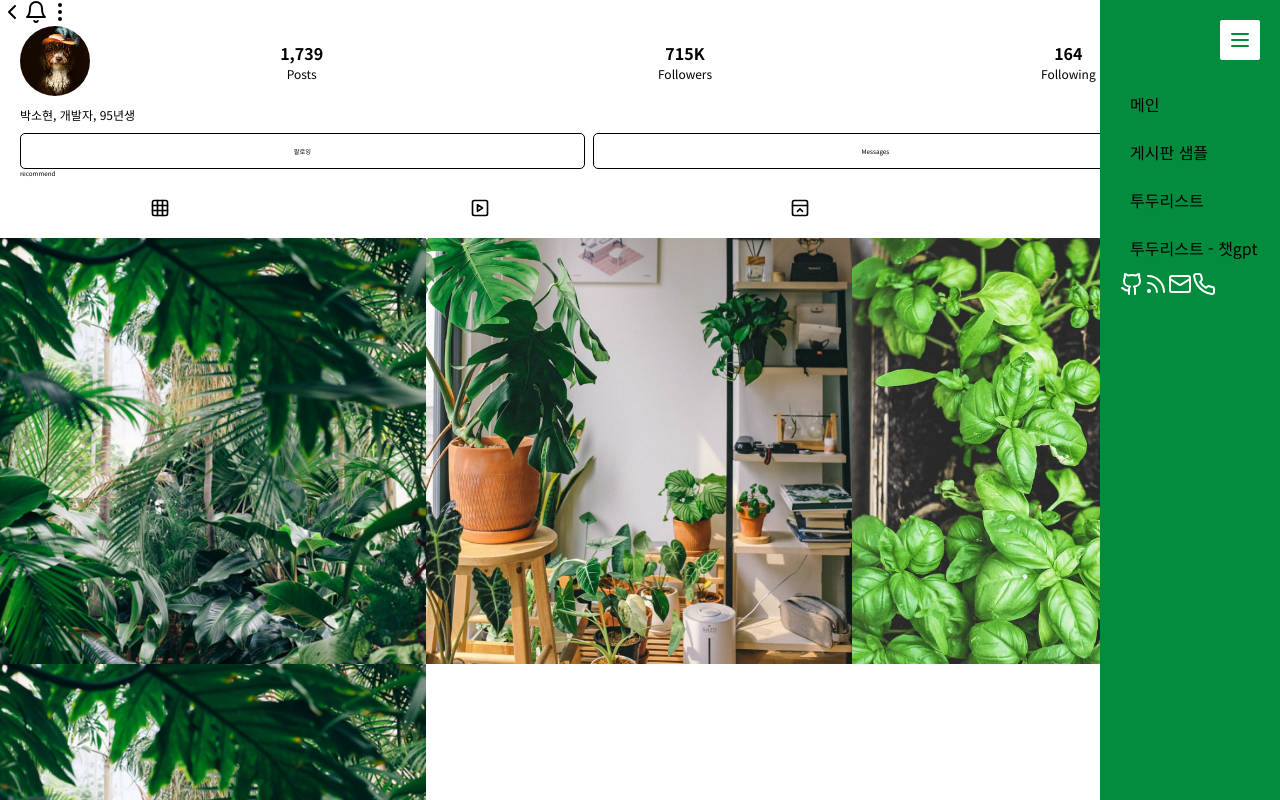
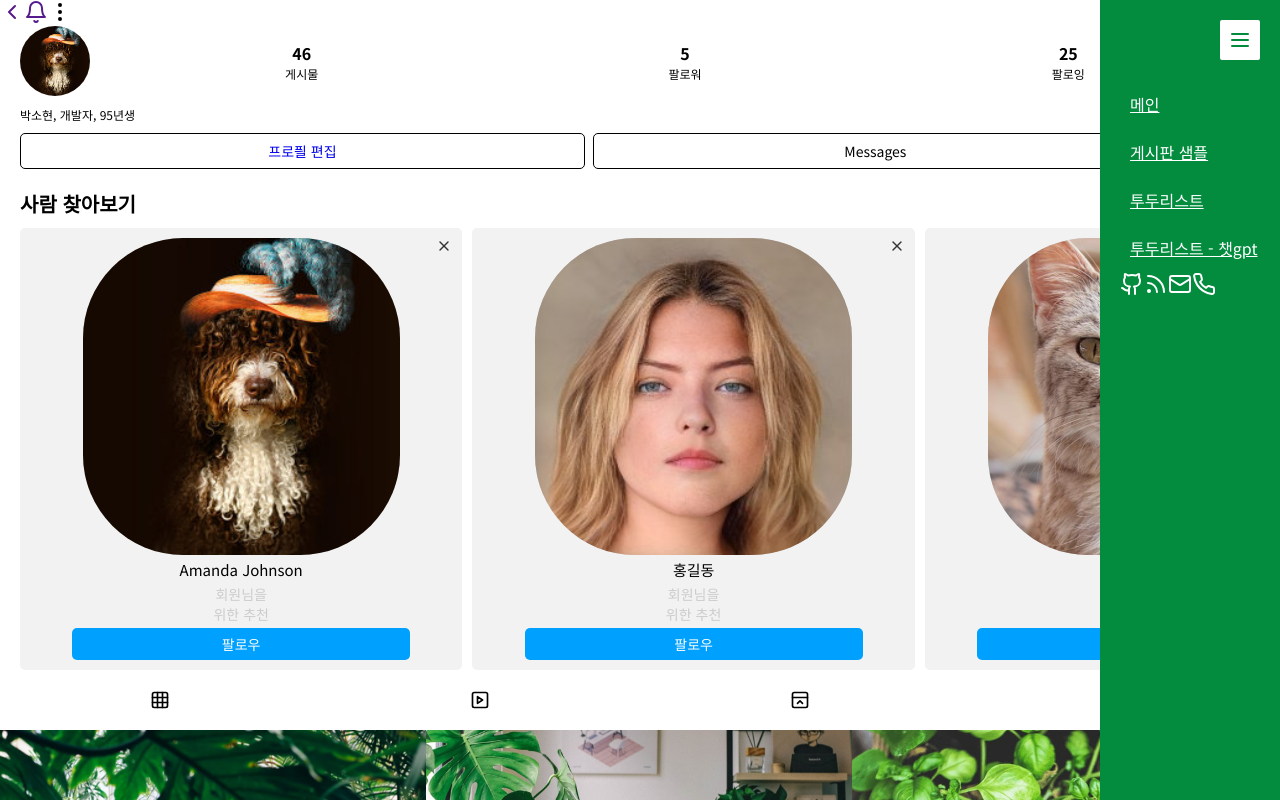
Before and after one commit to 33park/next-sample, a Next.js app in the folder next-basic/: page /user in a window 1280 px wide. Shown: the top 800 px of the page. Built offline with nearby package versions, Linux system fonts and the light colour scheme.

Commit message:
유저 상세페이지 작업

```diff
--- a/next-basic/src/app/component/Modal.tsx
+++ b/next-basic/src/app/component/Modal.tsx
@@ -1,8 +1,11 @@
 "use client";
 import {useSearchParams, usePathname} from "next/navigation";
 import Link from "next/link";
+interface ModalProps {
+    title: string,
+}
 
-export default function Modal({title, children}){
+export default function Modal({title, children}:ModalProps){
     const searchParams = useSearchParams();
     const modal = searchParams.get("modal");
     const pathname = usePathname();
--- a/next-basic/src/app/component/instargram/InnerContent.tsx
+++ b/next-basic/src/app/component/instargram/InnerContent.tsx
@@ -1,39 +1,67 @@
 'use client'
-import React,{useState} from 'react'
+import React,{useEffect, useState} from 'react'
 import Link from "next/link";
-import { Grid3X3, SquarePlay,ContactRound,PanelTopClose,ChevronDown    } from 'lucide-react';
+import { Grid3X3, SquarePlay,ContactRound,PanelTopClose,UserPlus     } from 'lucide-react';
 import { styled } from 'styled-components'
 import { flexBox, DefaultBtn } from '@/style/styles/common'
-import boardData from "api/boardData.js"
-import DropDown from '../button/DropDown';
+import RecommendList from './RecommendList';
+import boardData from "../../../../public/api/boardData"
 
 
 export default function InnerContent() {
+    const [boardItems, setBoardItems] = useState([]);
+    useEffect(() => {
+        setBoardItems(boardData);
+    }, []);
+
+    const [recomSec, setRecomSec] = useState(true);
+
+    const toggleRecommend = ()=>{
+        setRecomSec(recomSec => !recomSec);
+    }
+    const getUserFollow = (name) => {
+        alert(`${name}를 팔로우합니다!`)
+    }
 
     return (
-        <main>
+        <section>
             <ContentHead>
                 <UserProfileTop>
                     <UserProfileIco>
                         <img src="/images/uploaded/Amanda12/_profile.jpg" alt=""/>
                     </UserProfileIco>
                     <UserProfileInfo>
-                        <div><strong>1,739</strong><span>Posts</span></div>
-                        <div><strong>715K</strong><span>Followers</span></div>
-                        <div><strong>164</strong><span>Following</span></div>
+                        <div><strong>46</strong><span>게시물</span></div>
+                        <div><strong>5</strong><span>팔로워</span></div>
+                        <div><strong>25</strong><span>팔로잉</span></div>
                     </UserProfileInfo>
                 </UserProfileTop>
                 <UserProfileIntro>
                     <p>박소현, 개발자, 95년생</p>
                 </UserProfileIntro>
                 <UserUtilSec>
-                    <DropDown btnHeight={'3.6rem'} placeHolderTxt={'팔로잉'} DropDownList={['메세지','환경설정']}/>
+                    <UserUtilBtn $height={'3.6rem'} as="a" href='/'>프로픨 편집</UserUtilBtn>
                     <UserUtilBtn $height={'3.6rem'}>Messages</UserUtilBtn>
-                    <UserUtilBtn $height={'3.6rem'} ><ChevronDown /></UserUtilBtn>
+                    <UserUtilBtn $height={'3.6rem'} onClick={toggleRecommend}><UserPlus  fill={recomSec ? 'white' : 'black'}/></UserUtilBtn>
                 </UserUtilSec>
-                <section>
-                    recommend
-                </section>
+                {recomSec && (
+                    <section>
+                        <RecommendTop>
+                            <h3>사람 찾아보기</h3>
+                            <a href="">모두 보기</a>
+                        </RecommendTop>
+                        <RecommendWrapper>
+                            {boardItems.map((data)=>(
+                                <RecommendList
+                                    key={data.userId}
+                                    userId={data.userId}
+                                    userName={data.userName}
+                                    onUserFollow={() => getUserFollow(data.userName)}
+                                ></RecommendList>
+                            ))}
+                        </RecommendWrapper>
+                    </section>
+                )}
             </ContentHead>
             <TabNavigation>
                 <Link href="/"><Grid3X3/></Link>
@@ -63,7 +91,7 @@ export default function InnerContent() {
                     </div>
                 </li>
             </GalleryTable>
-        </main>
+        </section>
     )
 }
 
@@ -117,6 +145,11 @@ const TabNavigation = styled.nav`
             flex:1;
             height: 6rem;
             ${flexBox({justify:'center', align: 'center'})}
+            &:hover, &:visited, &:link, &:active
+            {
+                color: inherit;
+                text-decoration: none;
+            }
             svg {
                 width: 2rem;
             }
@@ -156,8 +189,33 @@ const UserUtilSec = styled.section`
 
 const UserUtilBtn = styled.button<{ $height: string}>`
     ${props => DefaultBtn({ height: props.$height })};
-
+    font-size: 1.4rem;
+    text-decoration: none;
     svg {
         width: 2rem;
     }
 `
+const RecommendTop = styled.div`
+    ${flexBox({justify: 'space-between'})}
+    padding: 2rem 0 1rem;
+    h3 {
+        font-size: 2rem;
+        font-weight: bold;
+    }
+    a {
+        font-size: 1.6rem;
+        color: #00a0ff;
+        text-decoration: underline;
+    }
+`
+const RecommendWrapper = styled.ul`
+    display: flex;
+    width: 100%;
+    gap:1rem;
+    overflow-y: scroll;
+
+    &::-webkit-scrollbar {
+        width: 0;
+        height: 0;
+    }
+`
--- /dev/null
+++ b/next-basic/src/app/component/instargram/RecommendList.tsx
@@ -0,0 +1,95 @@
+import React from 'react'
+import { X as CloseBtn } from 'lucide-react';
+import { styled } from 'styled-components'
+import { flexBox,offSet, DefaultBtn } from '@/style/styles/common'
+import { theme } from '@/style/styles/theme';
+
+interface ListProps {
+    userId: string;
+    userName: string;
+    onUserFollow: () => void;
+}
+
+export default function RecommendList({userId, userName, onUserFollow}: ListProps): React.JSX.Element {
+    return (
+        <RecomList>
+            <EleCloseBtn><CloseBtn stroke={theme.colors.dark}/></EleCloseBtn>
+            <ProfileThumb>
+                <div>
+                    <img src={`/images/uploaded/${userId}/_profile.jpg`} alt=""/>
+                </div>
+            </ProfileThumb>
+            <UserName>{userName}</UserName>
+            <Recomment>회원님을<br/>위한 추천</Recomment>
+            <FollowBtn onClick={onUserFollow}>팔로우</FollowBtn>
+        </RecomList>
+    )
+}
+
+
+
+
+const RecomList = styled.li`
+    ${offSet({position:'relative'})}
+    ${flexBox()}
+    flex-direction: column;
+    flex:none;
+    width: 33vw;
+    padding: 1rem;
+    background-color: ${theme.colors.light};
+    border-radius: .5rem;
+`
+
+const EleCloseBtn = styled.button`
+    ${offSet({position:'absolute', top: '1rem', right:'1rem'})}
+    svg{
+        width: 1.6rem;
+        height: 1.6rem;
+    }
+`
+
+const ProfileThumb = styled.div`
+    ${flexBox()}
+    width: 100%;
+    div {
+        ${offSet({position:'relative'})}
+        display: block;
+        width: 75%;
+        height: 0%;
+        padding-bottom: 75%;
+        border-radius: 10rem;
+        margin: 0 auto;
+        background-color: ${theme.colors.gray};
+        overflow: hidden;
+        img {
+            ${offSet({position: 'absolute'})}
+            width: 100%;
+            height: 100%;
+            object-fit: cover;
+        }
+    }
+`
+const UserName = styled.p`
+    max-width: 90%;
+    font-size: 1.5rem;
+    color: ${theme.colors.black};
+    text-align: center;
+    padding: 0.4rem 0 0 0;
+`
+
+const Recomment = styled.p`
+    max-width: 50%;
+    font-size: 1.4rem;
+    color: ${theme.colors.gray};
+    text-align: center;
+    padding: 0.4rem 0 0 0;
+`
+
+const FollowBtn = styled.button`
+    ${DefaultBtn({width:"80%", height:'3.2rem'})}
+    border: none;
+    background-color: #00a0ff;
+    color: ${theme.colors.white};
+    font-size: 1.4rem;
+    margin: 0.4rem 0 0 0;
+`
--- a/next-basic/src/style/GlobalStyles.tsx
+++ b/next-basic/src/style/GlobalStyles.tsx
@@ -58,11 +58,11 @@ export const GlobalStyles = createGlobalStyle`
         }
     }
 
-    a:hover, a:visited, a:link, a:active
+   /*  a:hover, a:visited, a:link, a:active
     {
         color: inherit;
         text-decoration: none;
-    }
+    } */
 
     input {
         padding: 0;
```
Also changed, not shown: next-basic/src/style/styles/common.tsx (line endings or trailing spaces).
